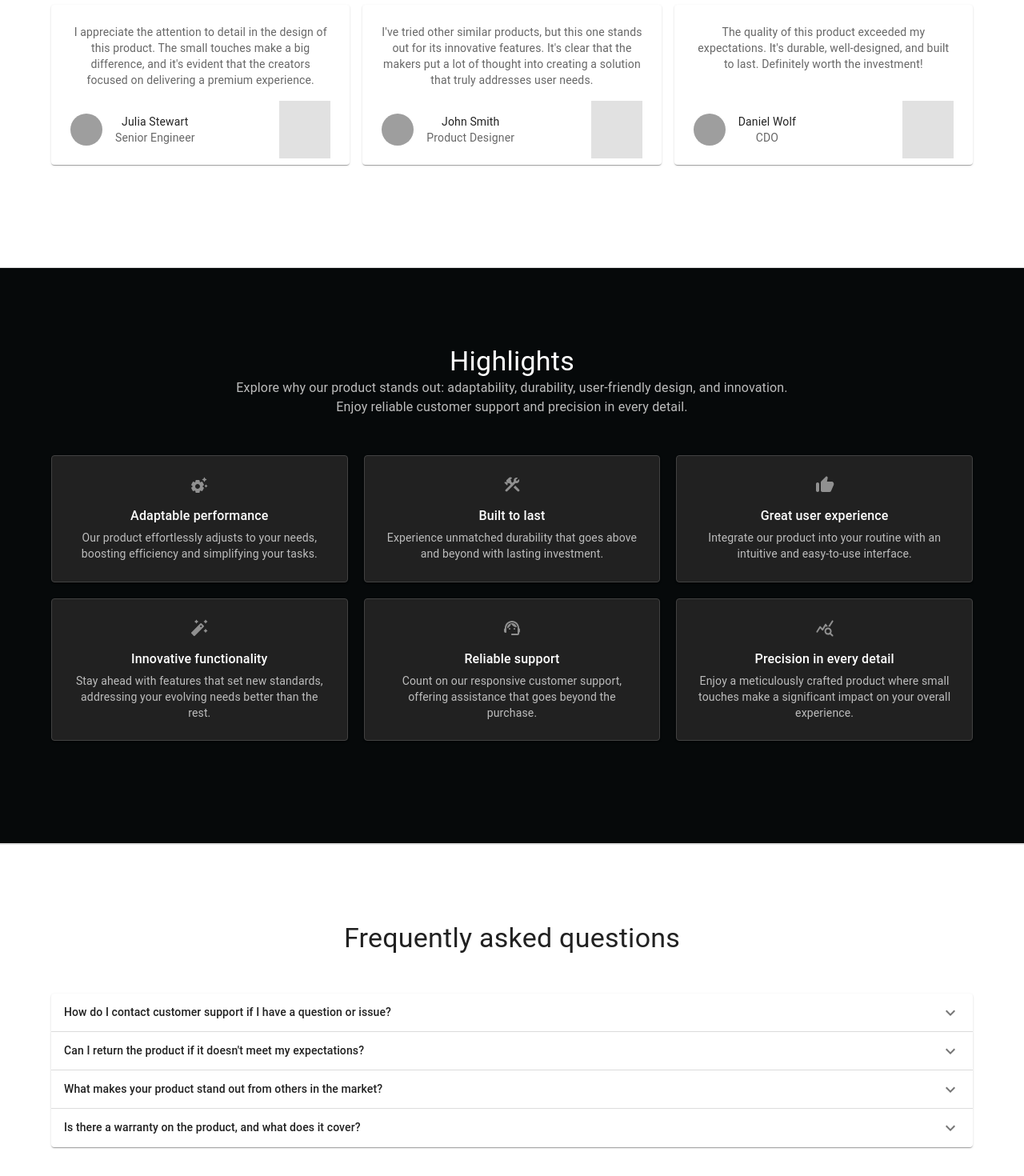
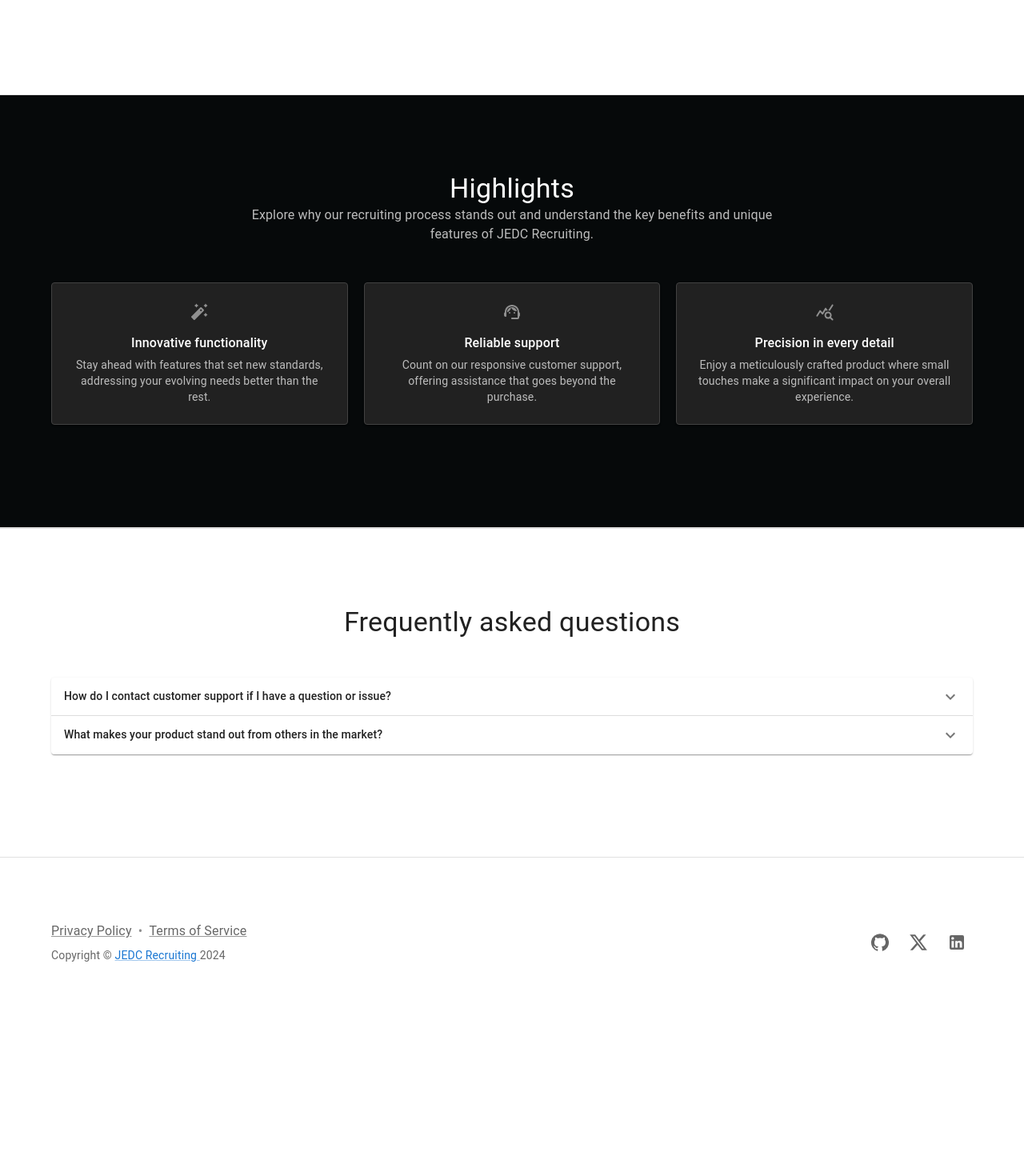
Before and after one commit to crudd12/MP3-TechRecruiterApp, a React (Create React App) app: page / in a window 1280 px wide. Shown: the part 1780-3250 px from the top of the page at 80% size. After the commit the page ends 3064 px from the top, so only its background shows below. Built offline with nearby package versions, Linux system fonts and the light colour scheme; grey boxes are pictures that could not be loaded.

Commit message:
updated verbiage on landing page to align to our application. updated styling on recruiter view.

```diff
--- a/src/Components/FAQ.js
+++ b/src/Components/FAQ.js
@@ -68,31 +68,6 @@ export default function FAQ() {
           </AccordionDetails>
         </Accordion>
         <Accordion
-          expanded={expanded === 'panel2'}
-          onChange={handleChange('panel2')}
-        >
-          <AccordionSummary
-            expandIcon={<ExpandMoreIcon />}
-            aria-controls="panel2d-content"
-            id="panel2d-header"
-          >
-            <Typography component="h3" variant="subtitle2">
-              Can I return the product if it doesn&apos;t meet my expectations?
-            </Typography>
-          </AccordionSummary>
-          <AccordionDetails>
-            <Typography
-              variant="body2"
-              gutterBottom
-              sx={{ maxWidth: { sm: '100%', md: '70%' } }}
-            >
-              Absolutely! We offer a hassle-free return policy. If you&apos;re not
-              completely satisfied, you can return the product within [number of
-              days] days for a full refund or exchange.
-            </Typography>
-          </AccordionDetails>
-        </Accordion>
-        <Accordion
           expanded={expanded === 'panel3'}
           onChange={handleChange('panel3')}
         >
@@ -117,32 +92,6 @@ export default function FAQ() {
             </Typography>
           </AccordionDetails>
         </Accordion>
-        <Accordion
-          expanded={expanded === 'panel4'}
-          onChange={handleChange('panel4')}
-        >
-          <AccordionSummary
-            expandIcon={<ExpandMoreIcon />}
-            aria-controls="panel4d-content"
-            id="panel4d-header"
-          >
-            <Typography component="h3" variant="subtitle2">
-              Is there a warranty on the product, and what does it cover?
-            </Typography>
-          </AccordionSummary>
-          <AccordionDetails>
-            <Typography
-              variant="body2"
-              gutterBottom
-              sx={{ maxWidth: { sm: '100%', md: '70%' } }}
-            >
-              Yes, our product comes with a [length of warranty] warranty. It covers
-              defects in materials and workmanship. If you encounter any issues
-              covered by the warranty, please contact our customer support for
-              assistance.
-            </Typography>
-          </AccordionDetails>
-        </Accordion>
       </Box>
     </Container>
   );
--- a/src/Components/Highlights.js
+++ b/src/Components/Highlights.js
@@ -6,31 +6,10 @@ import Grid from '@mui/material/Grid';
 import Stack from '@mui/material/Stack';
 import Typography from '@mui/material/Typography';
 import AutoFixHighRoundedIcon from '@mui/icons-material/AutoFixHighRounded';
-import ConstructionRoundedIcon from '@mui/icons-material/ConstructionRounded';
 import QueryStatsRoundedIcon from '@mui/icons-material/QueryStatsRounded';
-import SettingsSuggestRoundedIcon from '@mui/icons-material/SettingsSuggestRounded';
 import SupportAgentRoundedIcon from '@mui/icons-material/SupportAgentRounded';
-import ThumbUpAltRoundedIcon from '@mui/icons-material/ThumbUpAltRounded';
 
 const items = [
-  {
-    icon: <SettingsSuggestRoundedIcon />,
-    title: 'Adaptable performance',
-    description:
-      'Our product effortlessly adjusts to your needs, boosting efficiency and simplifying your tasks.',
-  },
-  {
-    icon: <ConstructionRoundedIcon />,
-    title: 'Built to last',
-    description:
-      'Experience unmatched durability that goes above and beyond with lasting investment.',
-  },
-  {
-    icon: <ThumbUpAltRoundedIcon />,
-    title: 'Great user experience',
-    description:
-      'Integrate our product into your routine with an intuitive and easy-to-use interface.',
-  },
   {
     icon: <AutoFixHighRoundedIcon />,
     title: 'Innovative functionality',
@@ -81,9 +60,7 @@ export default function Highlights() {
             Highlights
           </Typography>
           <Typography variant="body1" sx={{ color: 'grey.400' }}>
-            Explore why our product stands out: adaptability, durability,
-            user-friendly design, and innovation. Enjoy reliable customer support and
-            precision in every detail.
+            Explore why our recruiting process stands out and understand the key benefits and unique features of JEDC Recruiting.
           </Typography>
         </Box>
         <Grid container spacing={2.5}>
--- a/src/Components/RecruiterView.js
+++ b/src/Components/RecruiterView.js
@@ -6,7 +6,7 @@ import { ThemeProvider, createTheme } from '@mui/material/styles';
 import AppAppBar from './AppAppBar'
 import { alpha } from '@mui/material';
 import Container from '@mui/material/Container';
-import SearchBar from './SearchBar';
+// import SearchBar from './SearchBar';
 import DeveloperList from './DeveloperList';
 
 // const headerStyle = {
@@ -50,7 +50,7 @@ export default function RecruiterView() {
         >
       <Box sx={{ bgcolor: 'background.default' }}>
         <h2>Search Programming Languages</h2>
-        <SearchBar />
+        {/* <SearchBar /> */}
         <DeveloperList />
       </Box>
       </Container>
--- a/src/Components/SearchBar.js
+++ b/src/Components/SearchBar.js
@@ -7,7 +7,7 @@ const SearchBar = ({ value, onChange }) => {
   return (
     <TextField
       variant="outlined"
-      placeholder="find your perfect developer match..."
+      placeholder="find your ideal developer match..."
       value={value}
       onChange={onChange}
       InputProps={{
--- a/src/Components/Testimonials.js
+++ b/src/Components/Testimonials.js
@@ -15,43 +15,22 @@ const userTestimonials = [
     name: 'Remy Sharp',
     occupation: 'Senior Engineer',
     testimonial:
-      "I absolutely love how versatile this product is! Whether I'm tackling work projects or indulging in my favorite hobbies, it seamlessly adapts to my changing needs. Its intuitive design has truly enhanced my daily routine, making tasks more efficient and enjoyable.",
+      "Working with JEDC Recruiting has been a game-changer for our hiring process. Their team understands our needs and consistently delivers highly qualified candidates. We've filled several key positions thanks to their expertise and dedication.",
   },
   {
     avatar: <Avatar alt="Travis Howard" src="/static/images/avatar/2.jpg" />,
     name: 'Travis Howard',
     occupation: 'Lead Product Designer',
     testimonial:
-      "One of the standout features of this product is the exceptional customer support. In my experience, the team behind this product has been quick to respond and incredibly helpful. It's reassuring to know that they stand firmly behind their product.",
+      "JEDC Recruiting has been instrumental in helping us scale our development team. Their deep understanding of the IT industry and commitment to finding the right talent have made them an invaluable partner.",
   },
   {
     avatar: <Avatar alt="Cindy Baker" src="/static/images/avatar/3.jpg" />,
     name: 'Cindy Baker',
     occupation: 'CTO',
     testimonial:
-      'The level of simplicity and user-friendliness in this product has significantly simplified my life. I appreciate the creators for delivering a solution that not only meets but exceeds user expectations.',
-  },
-  {
-    avatar: <Avatar alt="Remy Sharp" src="/static/images/avatar/4.jpg" />,
-    name: 'Julia Stewart',
-    occupation: 'Senior Engineer',
-    testimonial:
-      "I appreciate the attention to detail in the design of this product. The small touches make a big difference, and it's evident that the creators focused on delivering a premium experience.",
-  },
-  {
-    avatar: <Avatar alt="Travis Howard" src="/static/images/avatar/5.jpg" />,
-    name: 'John Smith',
-    occupation: 'Product Designer',
-    testimonial:
-      "I've tried other similar products, but this one stands out for its innovative features. It's clear that the makers put a lot of thought into creating a solution that truly addresses user needs.",
-  },
-  {
-    avatar: <Avatar alt="Cindy Baker" src="/static/images/avatar/6.jpg" />,
-    name: 'Daniel Wolf',
-    occupation: 'CDO',
-    testimonial:
-      "The quality of this product exceeded my expectations. It's durable, well-designed, and built to last. Definitely worth the investment!",
-  },
+      'We used to struggle with finding the right developers for our projects. Since partnering with JEDC Recruiting, weve seen a significant improvement in the quality of our hires. Their candidates are always well-vetted and ready to hit the ground running.',
+  }
 ];
 
 const whiteLogos = [
@@ -104,7 +83,7 @@ export default function Testimonials() {
           Testimonials
         </Typography>
         <Typography variant="body1" color="text.secondary">
-          See what our customers love about our products. Discover how we excel in
+          See what our customers love about our IT recruiting capabilities. Discover how we excel in
           efficiency, durability, and satisfaction. Join us for quality, innovation,
           and reliable support.
         </Typography>
```
Also changed, not shown: src/Components/DeveloperList.js (+46 -9 lines).
